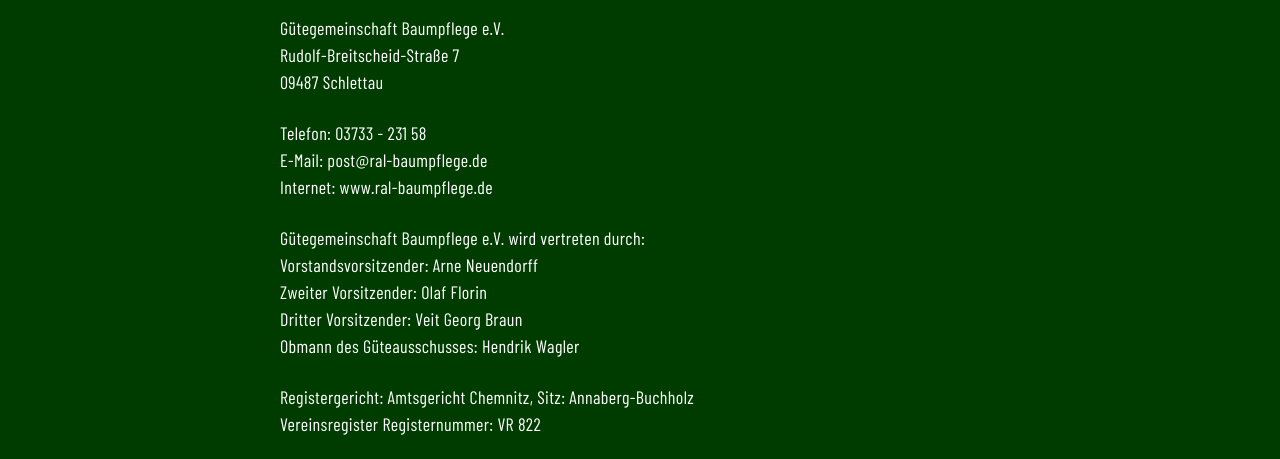
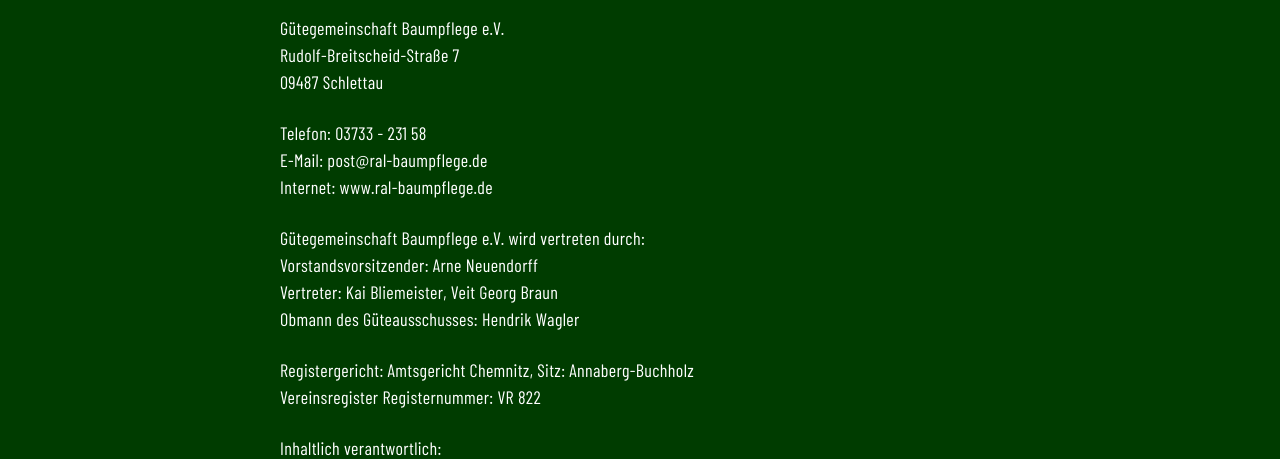
Before and after one commit to ronja-studio/website-stipendium-ral-baumpflege, a plain HTML site: page impressum.html in a window 1280 px wide. Shown: the part 321-780 px from the top of the page. Drawn offline with Linux system fonts and the light colour scheme.

Commit message:
Update impressum.html

```diff
--- a/impressum.html
+++ b/impressum.html
@@ -44,8 +44,7 @@
     <div class="text-block">
       <p>Gütegemeinschaft Baumpflege e.V. wird vertreten durch:</p>
       <p>Vorstandsvorsitzender: Arne Neuendorff</p>
-      <p>Zweiter Vorsitzender: Olaf Florin</p>
-      <p>Dritter Vorsitzender: Veit Georg Braun</p>
+      <p>Vertreter: Kai Bliemeister, Veit Georg Braun</p>
       <p>Obmann des Güteausschusses: Hendrik Wagler</p>
     </div>
 
```
